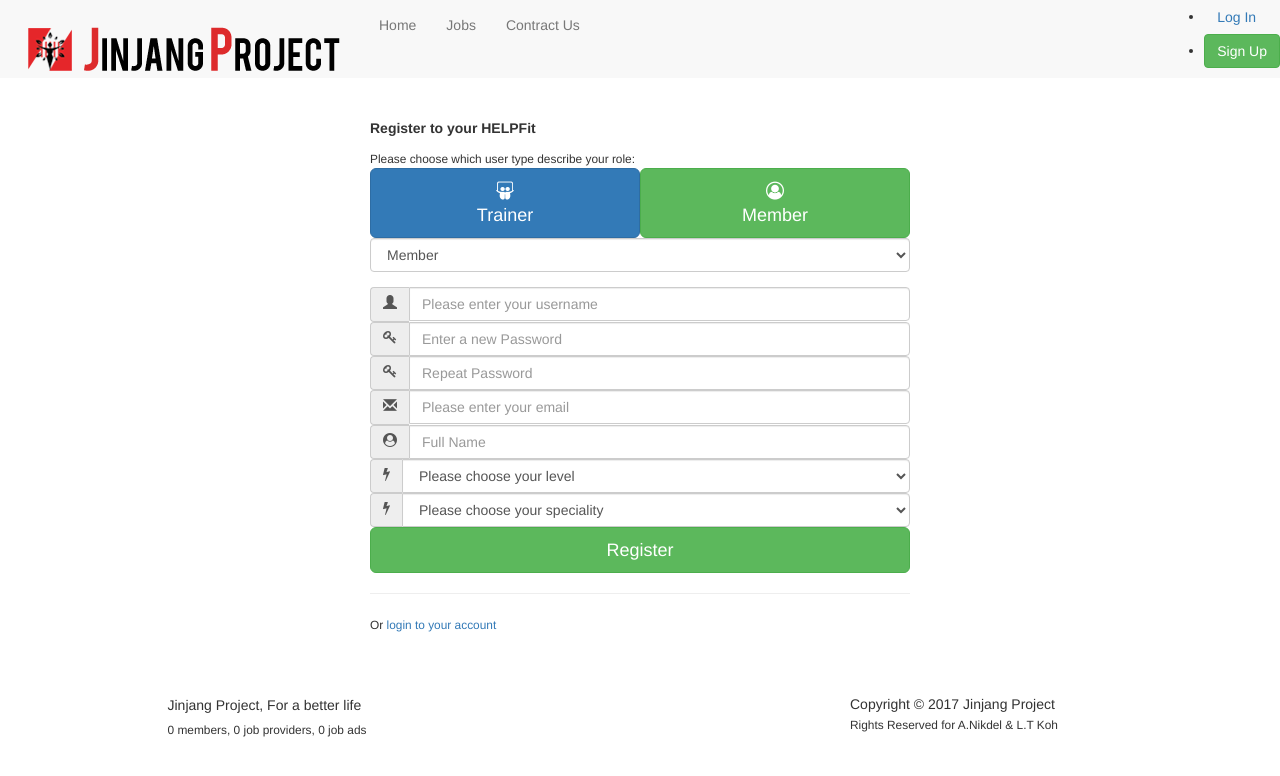
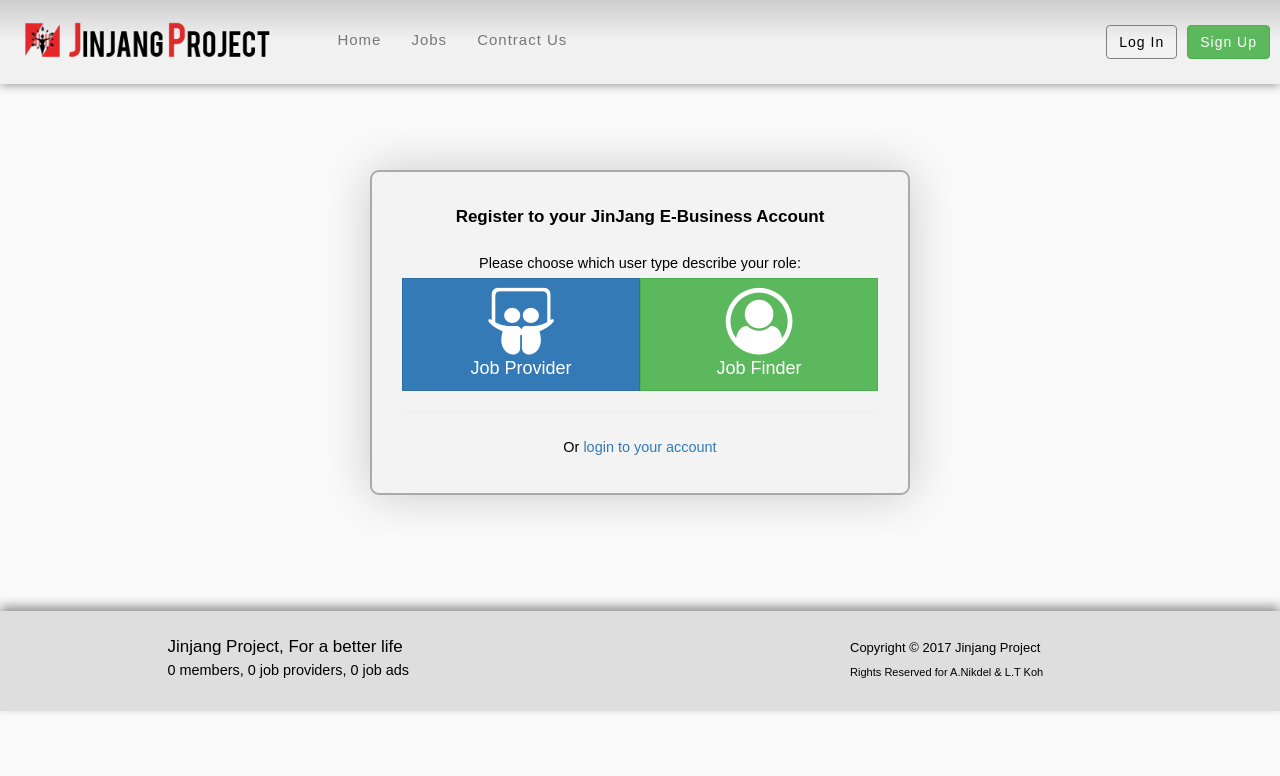
Before and after one commit to kohlitian/jinjang, a PHP site: page /signUp.php in a window 1280 px wide. Shown: the top 776 px of the page. Run offline with PHP 8.4, Linux system fonts and the light colour scheme; data that the repository does not hold is empty.

Commit message:
Establish signup.php page

```diff
--- a/signUp.php
+++ b/signUp.php
@@ -122,18 +122,14 @@ $no_error=1;
 	<meta http-equiv="content-Type" content="text/html; charset=utf-8">
 	<meta http-equiv="content-language" content="en">
 	<link rel="stylesheet" type="text/css" href="css/bootstrap.min.css">
-	<link rel="stylesheet" type="text/css" href="css/helpfit.css">
+	<link rel="stylesheet" type="text/css" href="css/jinjang.css">
 	<link rel="stylesheet" type="text/css" href="css/font-awesome.min.css">
 
 </head>
 <body>
 	<!-- start of header -->
 	<?php
-		if(isset($_SESSION['id']) && $_SESSION['id'] > 0){
-			include("headerAfterLog.php");
-		} else{
-			include("header.php");
-		}
+	include("header.php");
 	?>
 	<!-- end of header -->
 	<!--content-->
@@ -145,22 +141,22 @@ $no_error=1;
 
 			<div class="formStyle">
 
-				<p><Strong>Register to your HELPFit</Strong></p>
+				<p><Strong>Register to your JinJang E-Business Account</Strong></p>
 
 				<div class="reg-type center">
 					<small>Please choose which user type describe your role:</small>
 					<div>
-							<a href="#" onclick="btnregtrainer();" class="regtypebtn btn btn-lg btn-primary col-xs-6 noround btnregtrainer" id="btnregtrainer">
+							<a href="#" onclick="btnregJP();" class="regtypebtn btn btn-lg btn-primary col-xs-6 noround btnregtrainer" id="btnregtrainer">
 
 								<i class="fa fa-slideshare verybigtext"  id="bigicon"></i>
 								<div class="smartlinebreaker"></div>
-								Trainer
+								Job Provider
 							</a>
 
-							<a href="#" onclick="btnregmember();" class="regtypebtn btn btn-lg btn-success col-xs-6 noround btnregmember" id="btnregmember">
+							<a href="#" onclick="btnregJF();" class="regtypebtn btn btn-lg btn-success col-xs-6 noround btnregmember" id="btnregmember">
 								<i class="fa fa-user-circle-o verybigtext" id="bigicon1"></i>
 								<div class="smartlinebreaker"></div>
-								Member
+								Job Finder
 							</a>
 					</div>
 					<div class="clear"></div>
```
